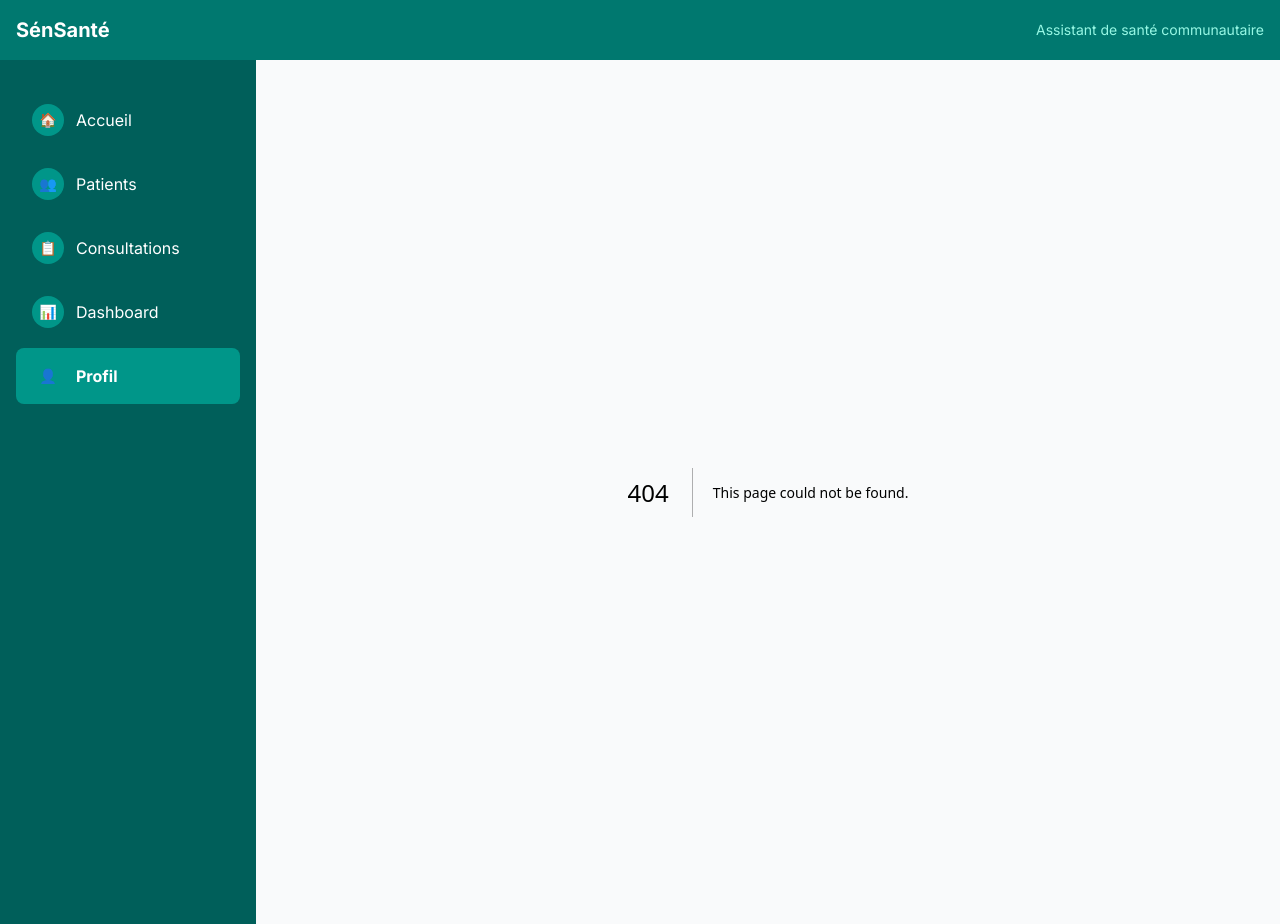
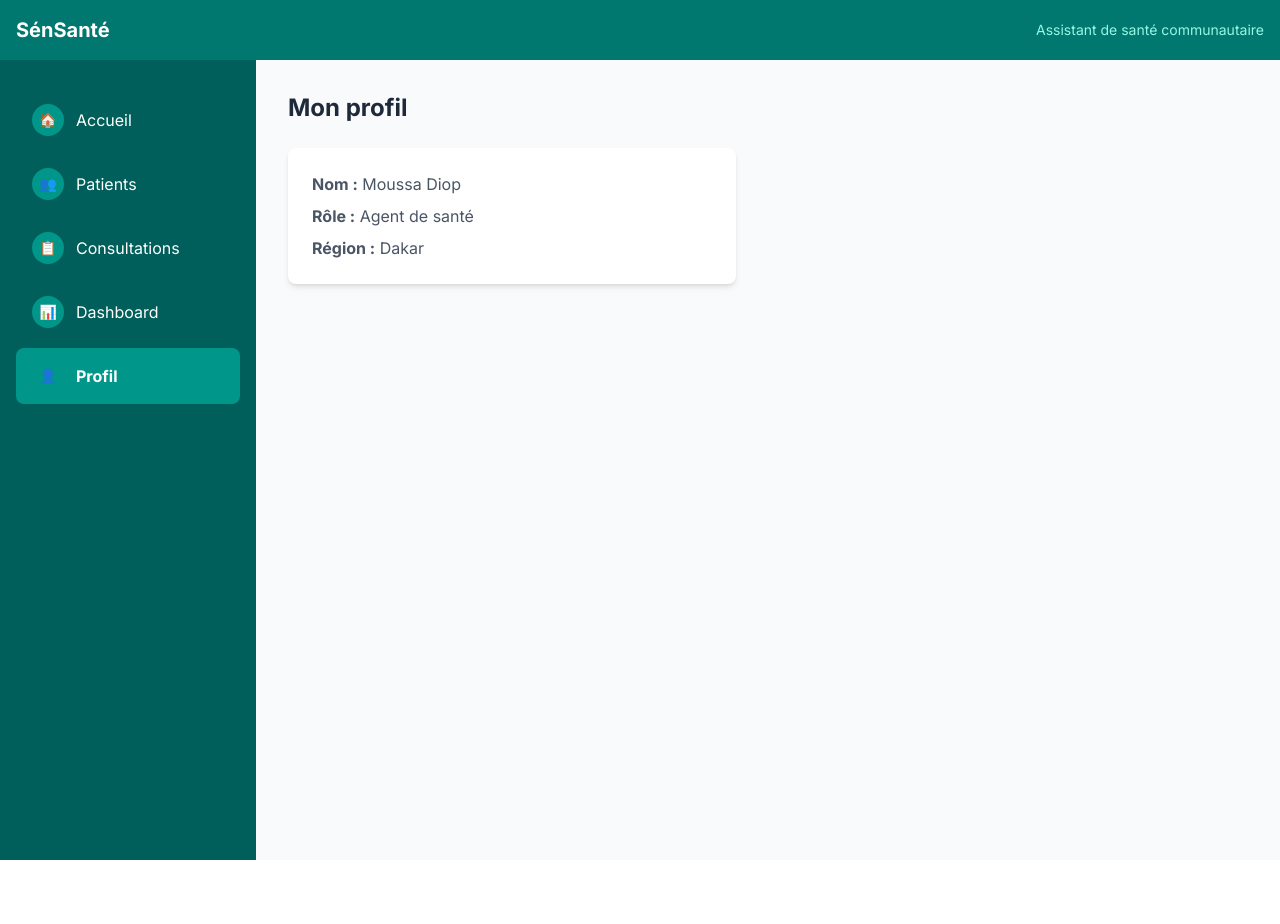
Before and after one commit to Manse210/sensante, a Next.js app: page /profil in a window 1280 px wide. Before the commit this address had no page. After the commit the page ends 860 px from the top, so only its background shows below. Built offline with nearby package versions, Linux system fonts and the light colour scheme.

Commit message:
Page Profil Le Pilote)

```diff
--- /dev/null
+++ b/src/app/profil/page.tsx
@@ -0,0 +1,23 @@
+export default function ProfilPage() {
+  return (
+    <div>
+      <h1 className="text-2xl font-bold text-gray-800 mb-6">
+        Mon profil
+      </h1>
+
+      <div className="bg-white rounded-lg shadow-md p-6 max-w-md">
+        <p className="text-gray-600">
+          <strong>Nom :</strong> Moussa Diop
+        </p>
+
+        <p className="text-gray-600 mt-2">
+          <strong>Rôle :</strong> Agent de santé
+        </p>
+
+        <p className="text-gray-600 mt-2">
+          <strong>Région :</strong> Dakar
+        </p>
+      </div>
+    </div>
+  );
+}
```
